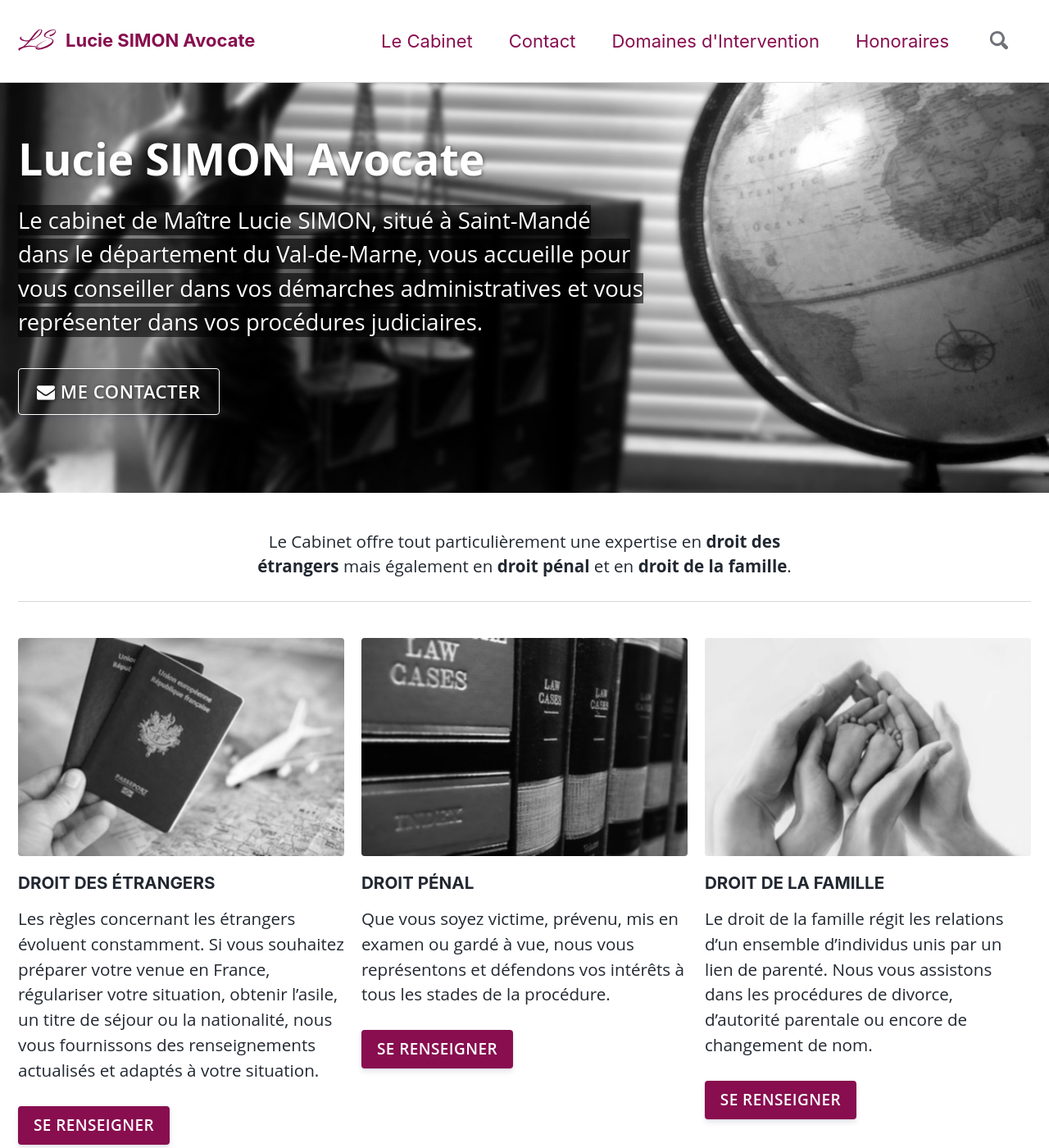
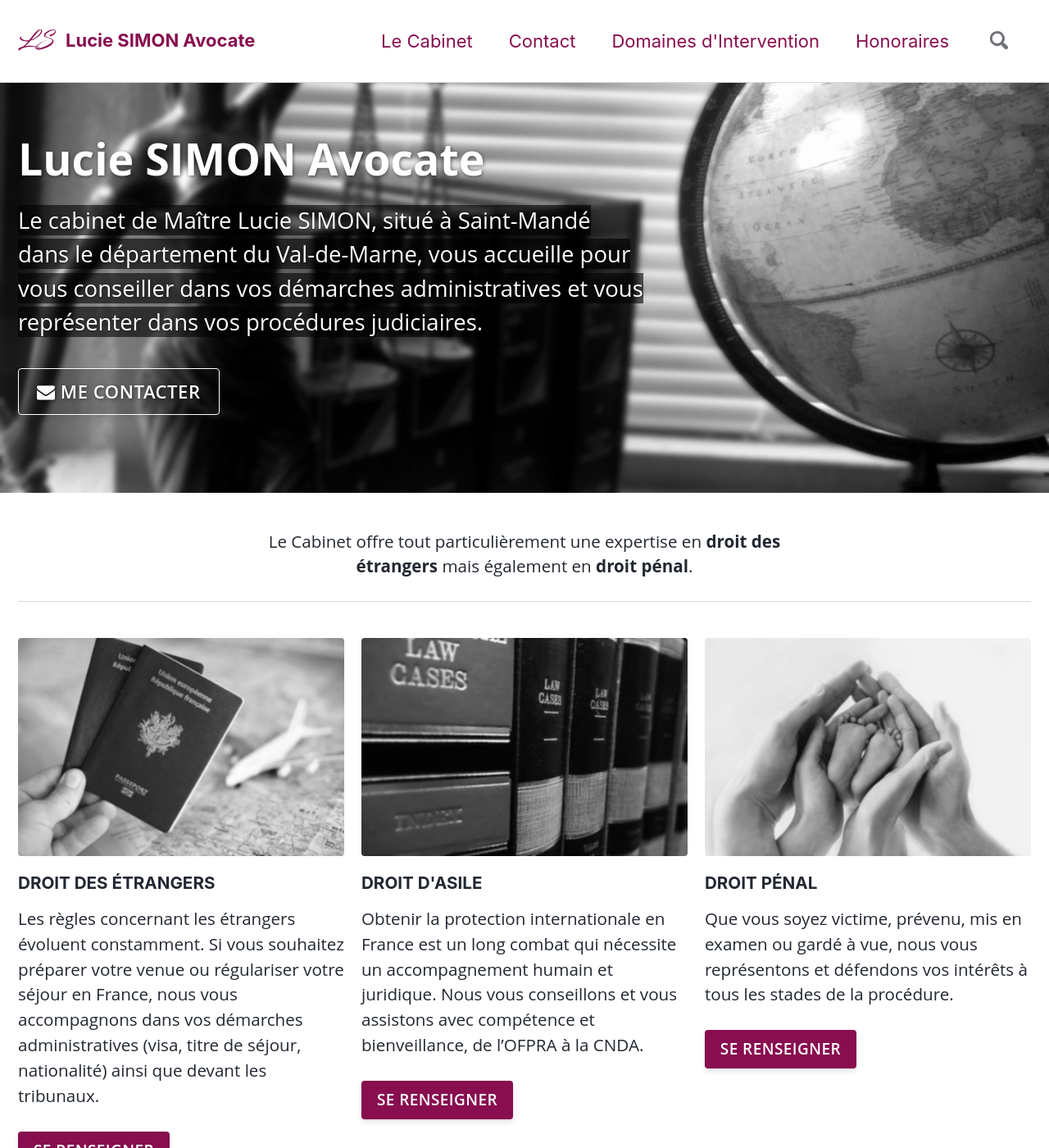
Before and after one commit to luciesimonavocate/luciesimonavocate.github.io, a Jekyll site: the page built from _pages/home.md, in a window 1280 px wide and 1400 px high. Shown: the whole window at 82% size. Built offline with Jekyll 4.4.1, drawn with Linux system fonts in a browser that asks for light colours.

Commit message:
Update home.md

```diff
--- a/_pages/home.md
+++ b/_pages/home.md
@@ -10,30 +10,30 @@ header:
 excerpt: '<mark>Le cabinet de Maître Lucie SIMON, situé à Saint-Mandé dans le département du Val-de-Marne, vous accueille pour vous conseiller dans vos démarches administratives et vous représenter dans vos procédures judiciaires.<mark>'
 feature_row:
   - image_path: /assets/images/mm-droit-etranger.jpg
-    alt: "Droit des Étrangers"
-    title: "Droit des Étrangers"
-    excerpt: "Les règles concernant les étrangers évoluent constamment. Si vous souhaitez préparer votre venue en France, régulariser votre situation, obtenir l'asile, un titre de séjour ou la nationalité, nous vous fournissons des renseignements actualisés et adaptés à votre situation."
+    alt: "Droit des étrangers"
+    title: "Droit des étrangers"
+    excerpt: "Les règles concernant les étrangers évoluent constamment. Si vous souhaitez préparer votre venue ou régulariser votre séjour en France, nous vous accompagnons dans vos démarches administratives (visa, titre de séjour, nationalité) ainsi que devant les tribunaux."
     url: "/domaines/#droit-des-étrangers"
     btn_class: "btn--primary btn--small"
     btn_label: "Se Renseigner"
   - image_path: /assets/images/mm-droit-penal.jpg
-    alt: "Droit Pénal"
-    title: "Droit Pénal"
-    excerpt: "Que vous soyez victime, prévenu, mis en examen ou gardé à vue, nous vous représentons et défendons vos intérêts à tous les stades de la procédure."
-    url: "/domaines/#droit-pénal"
+    alt: "Droit d'asile"
+    title: "Droit d'asile"
+    excerpt: "Obtenir la protection internationale en France est un long combat qui nécessite un accompagnement humain et juridique. Nous vous conseillons et vous assistons avec compétence et bienveillance, de l'OFPRA à la CNDA."
+    url: "/domaines/#droit-d-asile"
     btn_class: "btn--primary btn--small"
     btn_label: "Se Renseigner"
   - image_path: /assets/images/mm-droit-famille.jpg
-    alt: "Droit de la Famille"
-    title: "Droit de la Famille"
-    excerpt: "Le droit de la famille régit les relations d'un ensemble d'individus unis par un lien de parenté. Nous vous assistons dans les procédures de divorce, d'autorité parentale ou encore de changement de nom."
-    url: "/domaines/#droit-de-la-famille"
+    alt: "Droit pénal"
+    title: "Droit pénal"
+    excerpt: "Que vous soyez victime, prévenu, mis en examen ou gardé à vue, nous vous représentons et défendons vos intérêts à tous les stades de la procédure."
+    url: "/domaines/#droit-pénal"
     btn_class: "btn--primary btn--small"
     btn_label: "Se Renseigner"
 github:
   - excerpt: '{::nomarkdown}<iframe style="display: inline-block;" src="https://ghbtns.com/github-btn.html?user=mmistakes&repo=minimal-mistakes&type=star&count=true&size=large" frameborder="0" scrolling="0" width="160px" height="30px"></iframe> <iframe style="display: inline-block;" src="https://ghbtns.com/github-btn.html?user=mmistakes&repo=minimal-mistakes&type=fork&count=true&size=large" frameborder="0" scrolling="0" width="158px" height="30px"></iframe>{:/nomarkdown}'
 intro:
-  - excerpt: 'Le Cabinet offre tout particulièrement une expertise en **droit des étrangers** mais également en **droit pénal** et en **droit de la famille**.'
+  - excerpt: 'Le Cabinet offre tout particulièrement une expertise en **droit des étrangers** mais également en **droit pénal**.'
 ---
 
 {% include feature_row id="intro" type="center" %}
```
